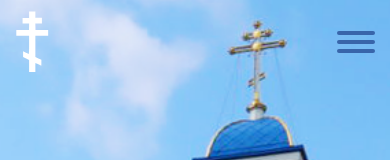
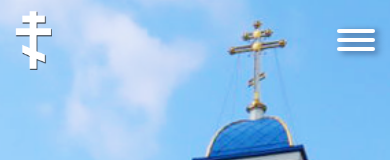
Before and after one commit to Yauheni88/pokrov, a website: page index.html in a window 390 px wide. Shown: the top 160 px of the page. Drawn offline with nearby package versions, Linux system fonts and the light colour scheme; a web font is replaced by a local one.

Commit message:
Add files via upload

```diff
--- a/index.html
+++ b/index.html
@@ -15,7 +15,7 @@
                 <nav class="header__navigation">
                     <div class="header__logo">
                         <a href="#" class="header__logo-link">
-                            <svg class="header__svg" version="1.0" xmlns="http://www.w3.org/2000/svg" width="134.000000pt" height="246.000000pt" viewBox="0 0 134.000000 246.000000" preserveAspectRatio="xMidYMid meet">
+                            <!-- <svg class="header__svg" version="1.0" xmlns="http://www.w3.org/2000/svg" width="134.000000pt" height="246.000000pt" viewBox="0 0 134.000000 246.000000" preserveAspectRatio="xMidYMid meet">
                                 <g class="header__g" transform="translate(0.000000,246.000000) scale(0.100000,-0.100000)"
                                 fill="#ffffff" stroke="none">
                                 <path d="M540 2275 l0 -125 -125 0 -125 0 0 -105 0 -105 125 0 126 0 -3 -122
@@ -26,8 +26,8 @@
                                 0 405 245 0 245 0 0 110 0 110 -242 2 -243 3 -3 123 -3 122 126 0 125 0 0 110
                                 0 110 -125 0 -125 0 0 120 0 120 -120 0 -120 0 0 -125z"/>
                                 </g>
-                            </svg>
-                            <!-- <img class="header__logo-img" src="./assets/img/4.png" alt="Логотип"> -->
+                            </svg> -->
+                            <img class="header__logo-img" src="./assets/img/6.png" alt="Логотип">
                             <h1 class="header__logo-title">Храм Покрова Пресвятой Богородицы</h1>
                         </a>
                     </div>
--- a/scss/components/hamburger.scss
+++ b/scss/components/hamburger.scss
@@ -12,8 +12,9 @@
             width: 100%;
             height: 4px;
             border-radius: 5px;
+            box-shadow: 4px 2px 6px rgba(3,2,43,0.50);
             // background-color: #252526;
-            background-color: #3865aa;
+            background-color: #fff;
         }
 
         &::after {
@@ -23,7 +24,8 @@
             height: 4px;
             border-radius: 5px;
             margin-left: auto;
-            background-color: #3865aa;
+            box-shadow: 4px 2px 6px rgba(3,2,43,0.50);
+            background-color: #fff;
         }
     }
 
@@ -32,7 +34,8 @@
         width: 100%;
         height: 4px;
         border-radius: 5px;
-        background-color: #3865aa;
+        box-shadow: 4px 2px 6px rgba(3,2,43,0.50);
+        background-color: #fff;
         margin: 5px 0;
     }
 }
--- a/scss/layout/_header.scss
+++ b/scss/layout/_header.scss
@@ -93,7 +93,7 @@
     }
 
     .header__logo-img {
-        width: 50px;
+        width: 37px;
     }
 
     .header__svg {
```
Also changed, not shown: assets/img/6.png (added), assets/img/pngegg (1).png (added), assets/img/pngegg.png (added), style.css, 1 other file.
